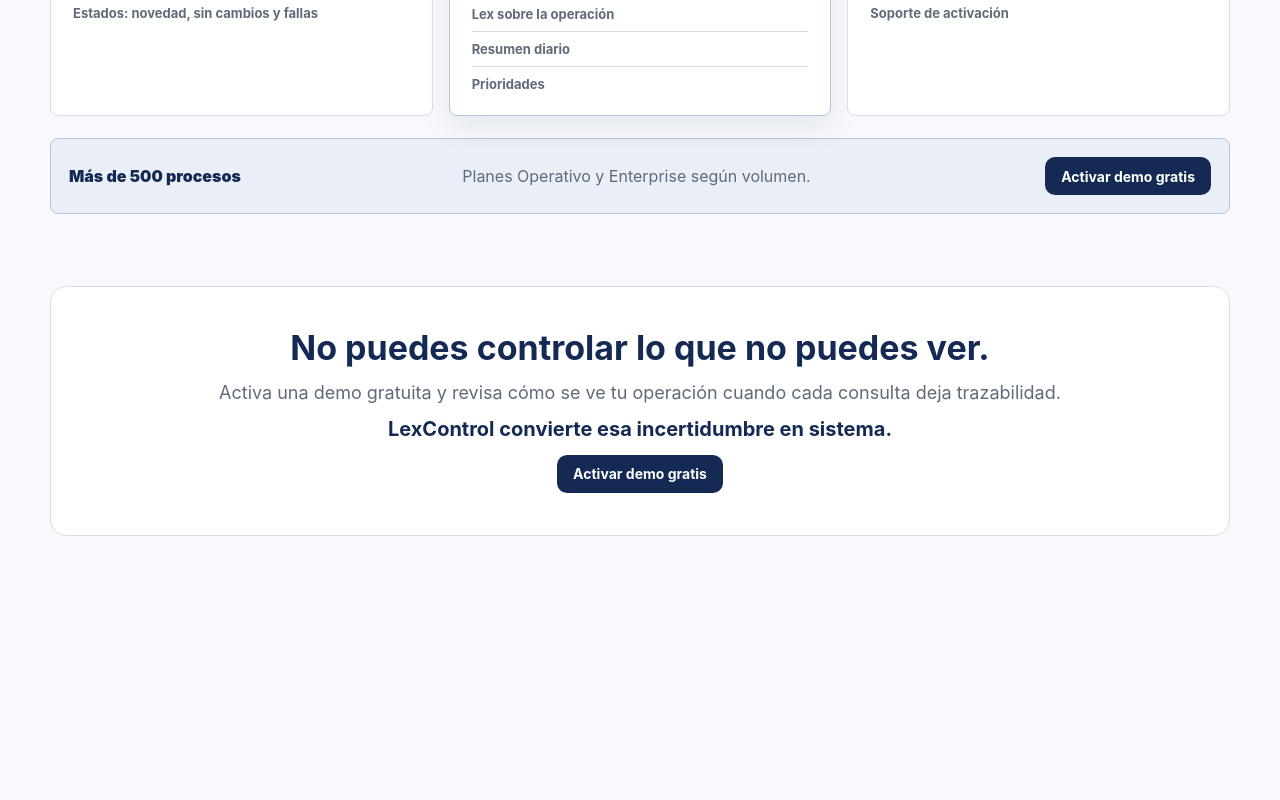
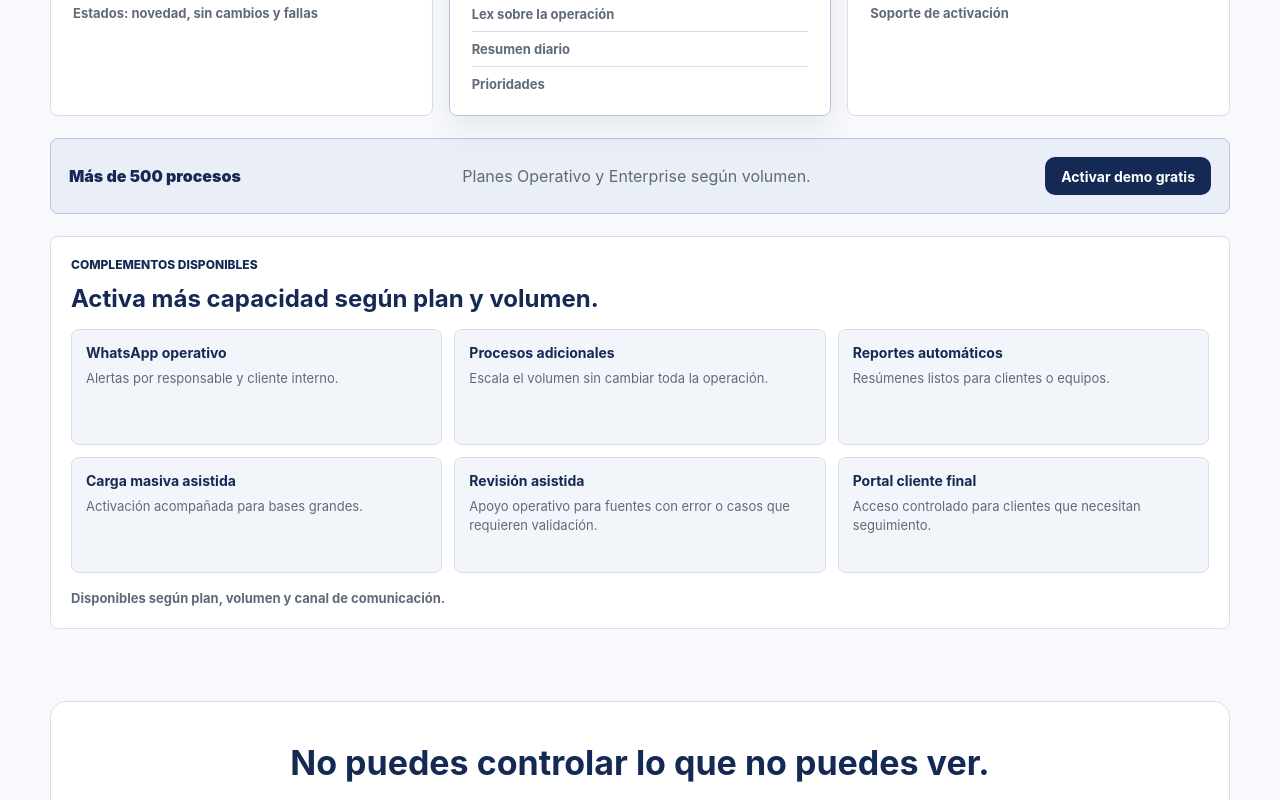
Before and after one commit to villalbajuan-maker/legal-tech, a React (Vite) app in the folder apps/web/: page / in a window 1280 px wide. Shown: the part 4234-5034 px from the top of the page. Before the commit the page ends 4850 px from the top, so only its background shows below. Built offline with nearby package versions, Linux system fonts and the light colour scheme.

Commit message:
Add pricing add-ons to landing

```diff
--- a/apps/web/src/main.tsx
+++ b/apps/web/src/main.tsx
@@ -96,6 +96,33 @@
       "Mayor volumen de consulta",
       "Soporte de activación",
     ],
+  },
+];
+
+const addOns = [
+  {
+    name: "WhatsApp operativo",
+    description: "Alertas por responsable y cliente interno.",
+  },
+  {
+    name: "Procesos adicionales",
+    description: "Escala el volumen sin cambiar toda la operación.",
+  },
+  {
+    name: "Reportes automáticos",
+    description: "Resúmenes listos para clientes o equipos.",
+  },
+  {
+    name: "Carga masiva asistida",
+    description: "Activación acompañada para bases grandes.",
+  },
+  {
+    name: "Revisión asistida",
+    description: "Apoyo operativo para fuentes con error o casos que requieren validación.",
+  },
+  {
+    name: "Portal cliente final",
+    description: "Acceso controlado para clientes que necesitan seguimiento.",
   },
 ];
 
@@ -1218,6 +1245,21 @@
             Activar demo gratis
           </button>
         </div>
+        <div className="addOnsPanel">
+          <div>
+            <p className="eyebrow">Complementos disponibles</p>
+            <h3>Activa más capacidad según plan y volumen.</h3>
+          </div>
+          <div className="addOnsGrid">
+            {addOns.map((addOn) => (
+              <article key={addOn.name}>
+                <strong>{addOn.name}</strong>
+                <p>{addOn.description}</p>
+              </article>
+            ))}
+          </div>
+          <p className="addOnsNote">Disponibles según plan, volumen y canal de comunicación.</p>
+        </div>
       </section>
 
       <section className="closingSection">
--- a/apps/web/src/styles.css
+++ b/apps/web/src/styles.css
@@ -1199,6 +1199,54 @@
   line-height: 1.5;
 }
 
+.addOnsPanel {
+  display: grid;
+  gap: 16px;
+  border: 1px solid var(--border);
+  border-radius: 8px;
+  padding: 20px;
+  background: #ffffff;
+}
+
+.addOnsPanel h3 {
+  margin: 0;
+  color: var(--brand);
+  font-size: 24px;
+}
+
+.addOnsGrid {
+  display: grid;
+  grid-template-columns: repeat(3, minmax(0, 1fr));
+  gap: 12px;
+}
+
+.addOnsGrid article {
+  min-height: 116px;
+  border: 1px solid var(--border);
+  border-radius: 8px;
+  padding: 14px;
+  background: var(--surface-subtle);
+}
+
+.addOnsGrid strong {
+  display: block;
+  color: var(--brand);
+  font-size: 14px;
+}
+
+.addOnsGrid p,
+.addOnsNote {
+  margin: 8px 0 0;
+  color: var(--muted);
+  font-size: 13px;
+  line-height: 1.45;
+}
+
+.addOnsNote {
+  margin: 0;
+  font-weight: 750;
+}
+
 .valueSection h2,
 .beta h2 {
   max-width: 680px;
@@ -1621,7 +1669,8 @@
   .demoTerms,
   .activationQuestions,
   .activationForm,
-  .pricingNote {
+  .pricingNote,
+  .addOnsGrid {
     grid-template-columns: 1fr;
   }
 
```
Also changed, not shown: 1 other file (tests, documents, lock files or other folders).
